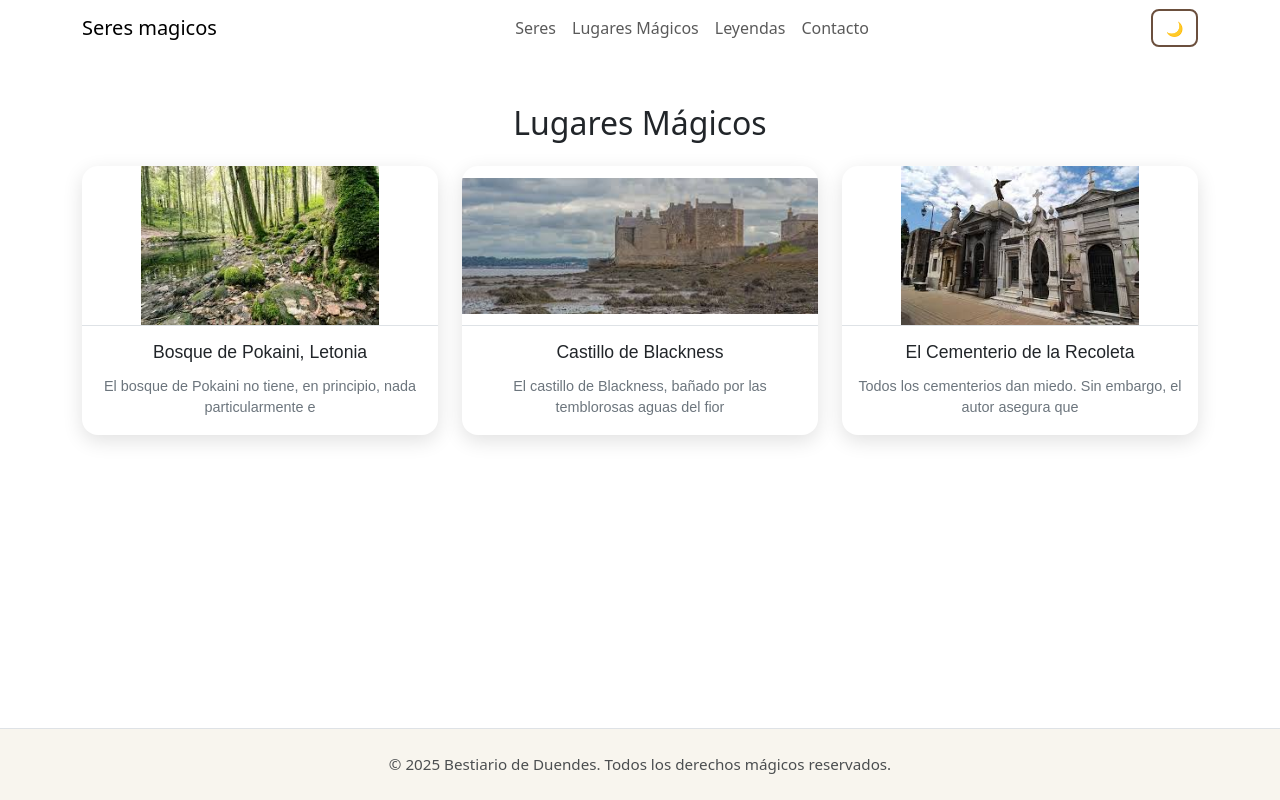
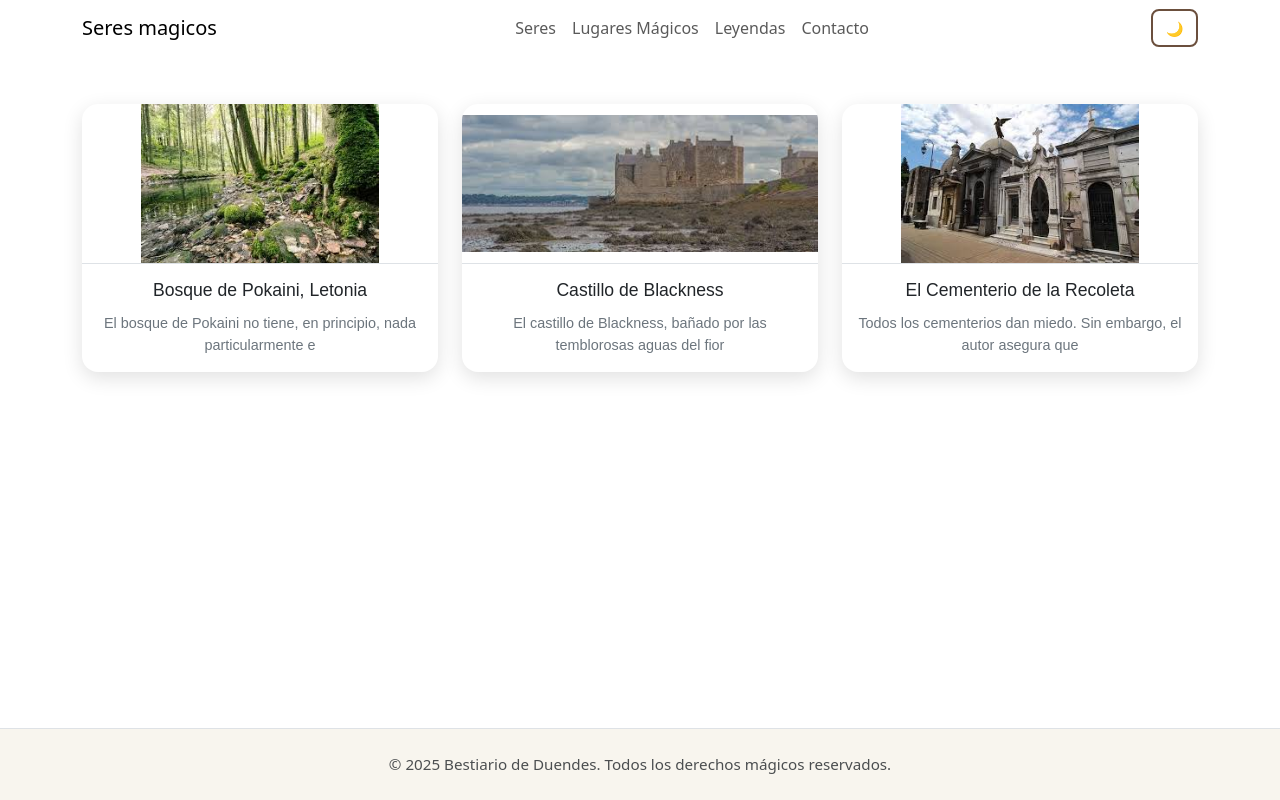
Before and after one commit to cocomicho1986/tpn3diegovazquez, a React (Vite) app: page /lugares in a window 1280 px wide. Built offline with nearby package versions, Linux system fonts and the light colour scheme.

Commit message:
Eliminamos texto

```diff
--- a/src/pages/Lugares.jsx
+++ b/src/pages/Lugares.jsx
@@ -38,7 +38,7 @@ export default function Lugares() {
 
   return (
     <div className="container py-4">
-      <h2 className="mb-4 text-center">Lugares Mágicos</h2>
+
       <div className="row g-4">
         {lugares.map((lugar) => {
           const imagenSrc = imageMap[lugar.imagen];
```
